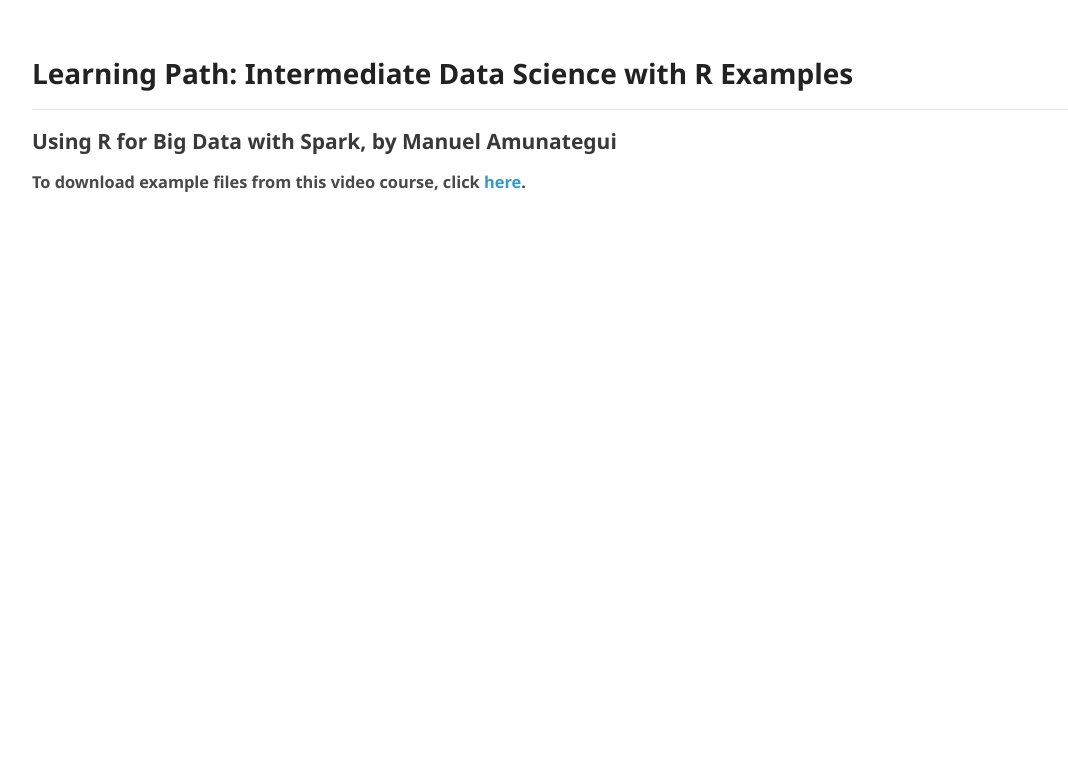
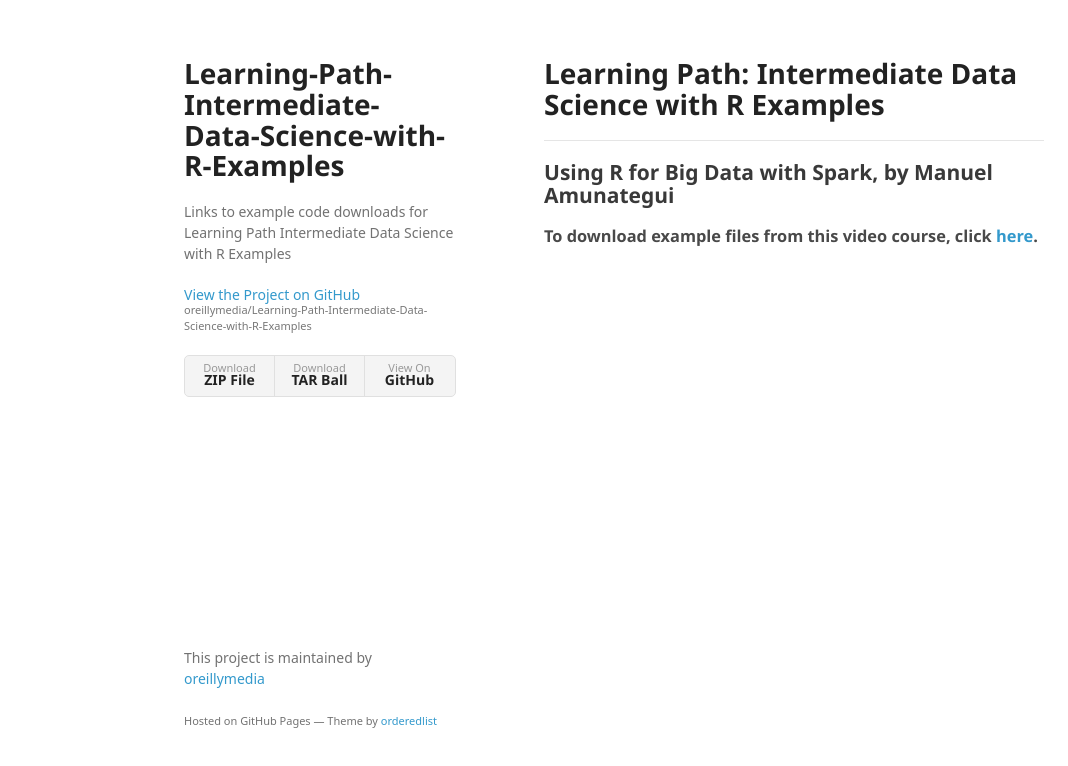
Before and after one commit to BetterJiang/Learning-Path-Intermediate-Data-Science-with-R-Examples, a plain HTML site: page index.html in a window 1280 px wide. Shown: the whole page, without its empty margins (26-1094 px from the left). Drawn offline with Linux system fonts and the light colour scheme; a web font is replaced by a local one.

Commit message:
Create gh-pages branch via GitHub

```diff
--- a/index.html
+++ b/index.html
@@ -3,7 +3,7 @@
   <head>
     <meta charset="utf-8">
     <meta http-equiv="X-UA-Compatible" content="chrome=1">
-    <title>Learning-path-intermediate-data-science-with-r-examples by oreillymedia</title>
+    <title>Learning-Path-Intermediate-Data-Science-with-R-Examples by oreillymedia</title>
 
     <link rel="stylesheet" href="stylesheets/styles.css">
     <link rel="stylesheet" href="stylesheets/github-light.css">
@@ -13,6 +13,21 @@
     <![endif]-->
   </head>
   <body>
+    <div class="wrapper">
+      <header>
+        <h1>Learning-Path-Intermediate-Data-Science-with-R-Examples</h1>
+        <p>Links to example code downloads for Learning Path Intermediate Data Science with R Examples</p>
+
+        <p class="view"><a href="https://github.com/oreillymedia/Learning-Path-Intermediate-Data-Science-with-R-Examples">View the Project on GitHub <small>oreillymedia/Learning-Path-Intermediate-Data-Science-with-R-Examples</small></a></p>
+
+
+        <ul>
+          <li><a href="https://github.com/oreillymedia/Learning-Path-Intermediate-Data-Science-with-R-Examples/zipball/master">Download <strong>ZIP File</strong></a></li>
+          <li><a href="https://github.com/oreillymedia/Learning-Path-Intermediate-Data-Science-with-R-Examples/tarball/master">Download <strong>TAR Ball</strong></a></li>
+          <li><a href="https://github.com/oreillymedia/Learning-Path-Intermediate-Data-Science-with-R-Examples">View On <strong>GitHub</strong></a></li>
+        </ul>
+      </header>
+      <section>
         <h1>
 <a id="learning-path-intermediate-data-science-with-r-examples" class="anchor" href="#learning-path-intermediate-data-science-with-r-examples" aria-hidden="true"><span aria-hidden="true" class="octicon octicon-link"></span></a>Learning Path: Intermediate Data Science with R Examples</h1>
 
@@ -23,5 +38,13 @@
 
 <h3>
 <a id="to-download-example-files-from-this-video-course-click-here" class="anchor" href="#to-download-example-files-from-this-video-course-click-here" aria-hidden="true"><span aria-hidden="true" class="octicon octicon-link"></span></a>To download example files from this video course, click <a href="http://examples.oreilly.com/0636920056621/">here</a>.</h3>
+      </section>
+      <footer>
+        <p>This project is maintained by <a href="https://github.com/oreillymedia">oreillymedia</a></p>
+        <p><small>Hosted on GitHub Pages &mdash; Theme by <a href="https://github.com/orderedlist">orderedlist</a></small></p>
+      </footer>
+    </div>
+    <script src="javascripts/scale.fix.js"></script>
+
   </body>
 </html>
--- a/params.json
+++ b/params.json
@@ -1,5 +1,5 @@
 {
-  "name": "Learning-path-intermediate-data-science-with-r-examples",
+  "name": "Learning-Path-Intermediate-Data-Science-with-R-Examples",
   "tagline": "Links to example code downloads for Learning Path Intermediate Data Science with R Examples",
   "body": "# Learning Path: Intermediate Data Science with R Examples\r\n---\r\n\r\n## Using R for Big Data with Spark, by Manuel Amunategui\r\n### To download example files from this video course, click [here](http://examples.oreilly.com/0636920056621/). ",
   "note": "Don't delete this file! It's used internally to help with page regeneration."
```
